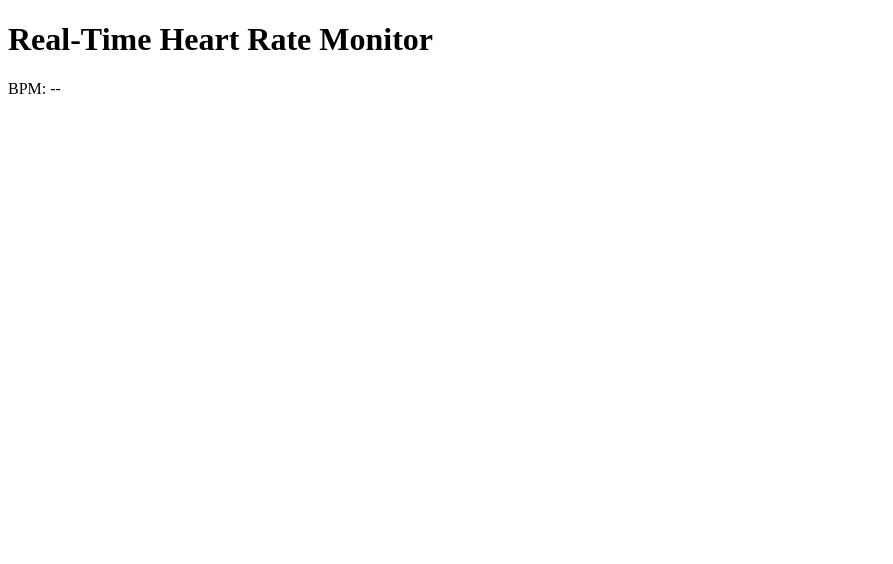
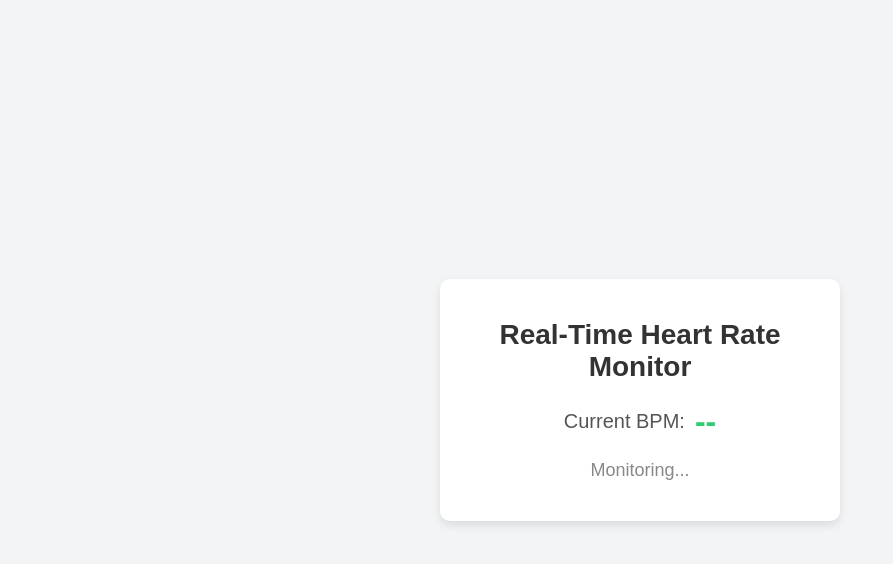
Before and after one commit to sxnkush/server, a website: page index.html in a window 1280 px wide. Shown: the whole page, without its empty margins (0-893 px from the left). Drawn offline with Linux system fonts and the light colour scheme; no server answers.

Commit message:
Update index.html

```diff
--- a/index.html
+++ b/index.html
@@ -4,17 +4,98 @@
     <meta charset="UTF-8">
     <meta name="viewport" content="width=device-width, initial-scale=1.0">
     <title>Heart Rate Monitor</title>
+    <link rel="stylesheet" href="styles.css">
 </head>
+<style>
+    /* Reset some default styling */
+* {
+    margin: 0;
+    padding: 0;
+    box-sizing: border-box;
+}
+
+/* Body styling */
+body {
+    font-family: 'Arial', sans-serif;
+    background-color: #f3f4f6;
+    display: flex;
+    justify-content: center;
+    align-items: center;
+    min-height: 100vh;
+}
+
+/* Container to center content */
+.container {
+    display: flex;
+    justify-content: center;
+    align-items: center;
+    width: 100%;
+    height: 100%;
+}
+
+/* Card styling */
+.card {
+    background-color: #fff;
+    padding: 40px;
+    border-radius: 10px;
+    box-shadow: 0 4px 10px rgba(0, 0, 0, 0.1);
+    text-align: center;
+    max-width: 400px;
+    width: 100%;
+}
+
+/* Title styling */
+.title {
+    font-size: 28px;
+    color: #333;
+    margin-bottom: 20px;
+}
+
+/* BPM display styling */
+.bpm-display {
+    display: flex;
+    justify-content: center;
+    align-items: center;
+    margin-bottom: 20px;
+}
+
+.label {
+    font-size: 20px;
+    color: #555;
+    margin-right: 10px;
+}
+
+.bpm-value {
+    font-size: 32px;
+    font-weight: bold;
+    color: #2ecc71; /* Green color for the BPM value */
+}
+
+/* Status text */
+.status {
+    font-size: 18px;
+    color: #888;
+}
+
+</style>
 <body>
-    <h1>Real-Time Heart Rate Monitor</h1>
-    <p>BPM: <span id="bpm">--</span></p>
+    <div class="container">
+        <div class="card">
+            <h1 class="title">Real-Time Heart Rate Monitor</h1>
+            <div class="bpm-display">
+                <span class="label">Current BPM:</span>
+                <span id="bpm" class="bpm-value">--</span>
+            </div>
+            <p class="status">Monitoring...</p>
+        </div>
+    </div>
 
     <script>
         async function fetchBPM() {
             try {
                 const response = await fetch('https://bpm-hmv9.onrender.com/getBPM');
                 const data = await response.json();
-    document.getElementById('bpm').innerText = data.bpm || '--';
+                document.getElementById('bpm').innerText = data.bpm;
             } catch (error) {
                 console.error('Error fetching BPM:', error);
             }
@@ -22,7 +103,6 @@
 
         // Fetch BPM every second
         setInterval(fetchBPM, 1000);
-
     </script>
 </body>
 </html>
```
Lines whose indentation alone changed are shown as unchanged.
